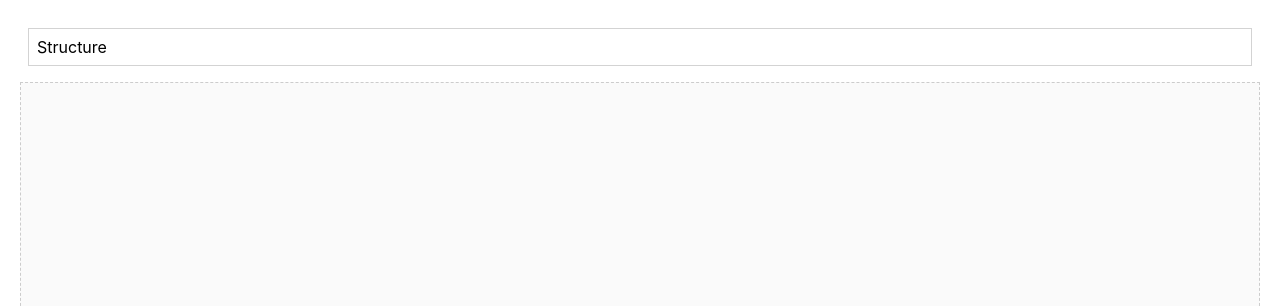
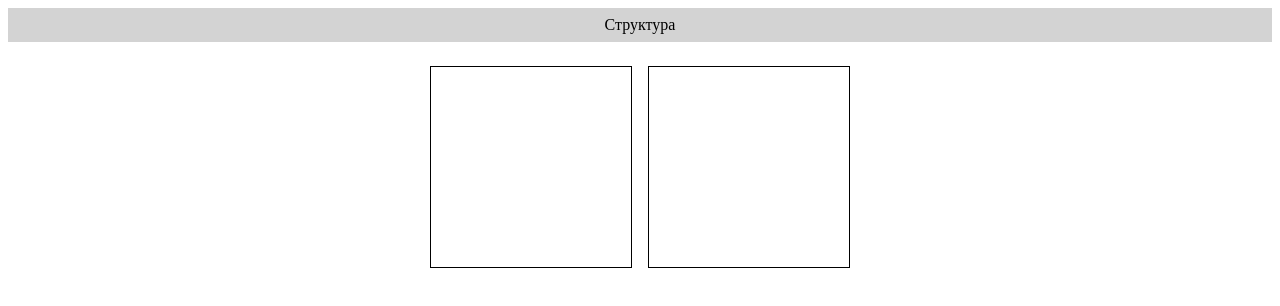
Before and after one commit to xutzm2/test, a React (Create React App) app in the folder src/: page / in a window 1280 px wide. Shown: the top 306 px of the page. Built offline with nearby package versions, Linux system fonts and the light colour scheme; the HTML template or start-up script is replaced by a standard one.

Commit message:
move best

```diff
--- a/src/src/App.js
+++ b/src/src/App.js
@@ -1,47 +1,29 @@
 import React, { useState } from 'react';
-import { DndProvider } from 'react-dnd';
-import { HTML5Backend } from 'react-dnd-html5-backend';
-import DroppableArea from './DroppableArea';
-import DraggableItem from './DraggableItem';
+import DragDropContext from './DragDropContext';
+import DraggableHeader from './DraggableHeader';
+import DropZone from './DropZone';
 
 const App = () => {
-  const [items, setItems] = useState([]);
+  const [headerPosition, setHeaderPosition] = useState(null);
 
-  const handleDrop = (id, targetId) => {
-    const newItem = { id: `item-${items.length + 1}`, content: 'Row with 2 columns', rows: [] };
-    setItems((prevItems) => {
-      if (targetId) {
-        return prevItems.map(item =>
-          item.id === targetId
-            ? { ...item, rows: [...(item.rows || []), newItem] }
-            : item
-        );
-      }
-      return [...prevItems, newItem];
-    });
-  };
-
-  const handleRemove = (id) => {
-    setItems((prevItems) =>
-      prevItems.filter((item) => item.id !== id)
-    );
-  };
-
-  const handleClone = (id) => {
-    const itemToClone = items.find(item => item.id === id);
-    if (itemToClone) {
-      const clonedItem = { ...itemToClone, id: `item-${items.length + 1}` };
-      setItems((prevItems) => [...prevItems, clonedItem]);
-    }
+  const handleDrop = (zone) => {
+    setHeaderPosition(zone);
   };
 
   return (
-    <DndProvider backend={HTML5Backend}>
-      <div style={{ padding: '20px' }}>
-        <DraggableItem id="structure" content="Structure" />
-        <DroppableArea items={items} onDrop={handleDrop} onRemove={handleRemove} onClone={handleClone} />
+    <DragDropContext>
+      <div style={{ textAlign: 'center', marginBottom: '16px' }}>
+        <DraggableHeader />
       </div>
-    </DndProvider>
+      <div style={{ display: 'flex', justifyContent: 'center' }}>
+        <DropZone name="zone1" onDrop={handleDrop}>
+          {headerPosition === 'zone1' && <DraggableHeader />}
+        </DropZone>
+        <DropZone name="zone2" onDrop={handleDrop}>
+          {headerPosition === 'zone2' && <DraggableHeader />}
+        </DropZone>
+      </div>
+    </DragDropContext>
   );
 };
 
--- /dev/null
+++ b/src/src/DragDropContext.js
@@ -0,0 +1,13 @@
+import React from 'react';
+import { DndProvider } from 'react-dnd';
+import { HTML5Backend } from 'react-dnd-html5-backend';
+
+const DragDropContext = ({ children }) => {
+  return (
+    <DndProvider backend={HTML5Backend}>
+      {children}
+    </DndProvider>
+  );
+};
+
+export default DragDropContext;
--- /dev/null
+++ b/src/src/DraggableHeader.js
@@ -0,0 +1,27 @@
+import React from 'react';
+import { useDrag } from 'react-dnd';
+
+const DraggableHeader = () => {
+  const [{ isDragging }, drag] = useDrag(() => ({
+    type: 'HEADER',
+    item: {},
+    collect: (monitor) => ({
+      isDragging: monitor.isDragging(),
+    }),
+  }));
+
+  return (
+    <div
+      ref={drag}
+      style={{
+        padding: '8px',
+        backgroundColor: isDragging ? 'lightgreen' : 'lightgray',
+        cursor: 'move',
+      }}
+    >
+      Структура
+    </div>
+  );
+};
+
+export default DraggableHeader;
--- /dev/null
+++ b/src/src/DropZone.js
@@ -0,0 +1,31 @@
+import React from 'react';
+import { useDrop } from 'react-dnd';
+
+const DropZone = ({ children, onDrop, name }) => {
+  const [{ isOver }, drop] = useDrop(() => ({
+    accept: 'HEADER',
+    drop: () => onDrop(name),
+    collect: (monitor) => ({
+      isOver: monitor.isOver(),
+    }),
+  }));
+
+  return (
+    <div
+      ref={drop}
+      style={{
+        width: '200px',
+        height: '200px',
+        border: '1px solid black',
+        margin: '8px',
+        backgroundColor: isOver ? 'lightblue' : 'white',
+        display: 'inline-block',
+        verticalAlign: 'top',
+      }}
+    >
+      {children}
+    </div>
+  );
+};
+
+export default DropZone;
--- a/src/src/index.js
+++ b/src/src/index.js
@@ -1,17 +1,12 @@
 import React from 'react';
-import ReactDOM from 'react-dom/client';
-import './index.css';
+import ReactDOM from 'react-dom';
+import { DndProvider } from 'react-dnd';
+import { HTML5Backend } from 'react-dnd-html5-backend';
 import App from './App';
-import reportWebVitals from './reportWebVitals';
 
-const root = ReactDOM.createRoot(document.getElementById('root'));
-root.render(
-  <React.StrictMode>
+ReactDOM.render(
+  <DndProvider backend={HTML5Backend}>
     <App />
-  </React.StrictMode>
+  </DndProvider>,
+  document.getElementById('root')
 );
-
-// If you want to start measuring performance in your app, pass a function
-// to log results (for example: reportWebVitals(console.log))
-// or send to an analytics endpoint. Learn more: https://bit.ly/CRA-vitals
-reportWebVitals();
```
